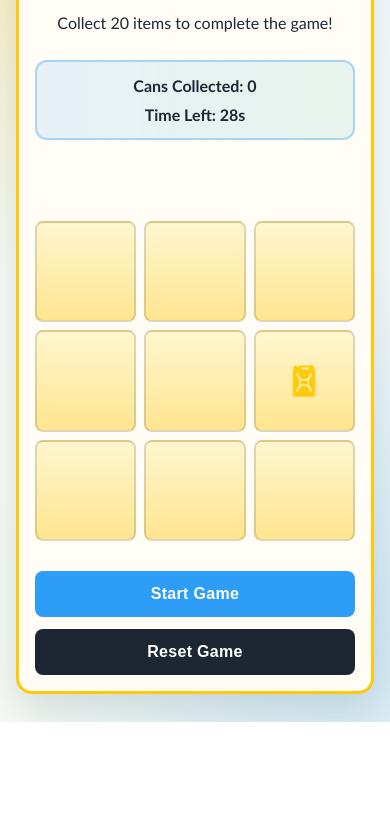
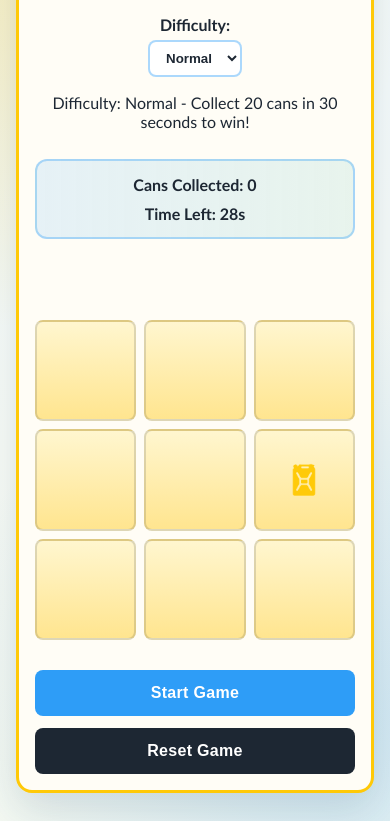
Before and after one commit to Hmoham7/cw-project-week8, a plain HTML site: page index.html in a window 390 px wide. Both pictures are taken after a click on the button "Start Game". Shown: the part 140-961 px from the top of the page. Before the commit the page ends 862 px from the top, so only its background shows below. Drawn offline with Linux system fonts and the light colour scheme.

Commit message:
generated difficulty levels for game by adding premode config

```diff
--- a/index.html
+++ b/index.html
@@ -12,7 +12,15 @@
       <img class="brand-logo" src="img/cw_logo_horizontal.png" alt="charity: water logo">
       <h1>Water Quest</h1>
     </header>
-    <p class="game-instructions">Collect 20 items to complete the game!</p>
+    <div class="difficulty-picker">
+      <label for="difficulty-mode">Difficulty:</label>
+      <select id="difficulty-mode" aria-label="Select game difficulty">
+        <option value="easy">Easy</option>
+        <option value="normal" selected>Normal</option>
+        <option value="hard">Hard</option>
+      </select>
+    </div>
+    <p id="game-instructions" class="game-instructions">Collect 20 items in 30 seconds to win!</p>
     <div class="stats">
       <p>Cans Collected: <span id="current-cans">0</span></p>
       <p>Time Left: <span id="timer">30</span>s</p>
--- a/script.js
+++ b/script.js
@@ -1,12 +1,35 @@
 // Game configuration and state variables
-const GOAL_CANS = 25;        // Total items needed to collect
-const WIN_THRESHOLD = 20;    // Minimum score needed to win
+const DIFFICULTY_SETTINGS = {
+  easy: {
+    label: 'Easy',
+    winThreshold: 15,
+    duration: 40,
+    spawnRate: 1200,
+    missPenalty: 0
+  },
+  normal: {
+    label: 'Normal',
+    winThreshold: 20,
+    duration: 30,
+    spawnRate: 1000,
+    missPenalty: 1
+  },
+  hard: {
+    label: 'Hard',
+    winThreshold: 24,
+    duration: 20,
+    spawnRate: 700,
+    missPenalty: 2
+  }
+};
+
 let currentCans = 0;         // Current number of items collected
 let gameActive = false;      // Tracks if game is currently running
 let spawnInterval;          // Holds the interval for spawning items
-let timer = 30;             // Timer in seconds
+let timer = DIFFICULTY_SETTINGS.normal.duration; // Timer in seconds
 let timerInterval;          // Holds the interval for timer countdown
 let canWasMissed = false;    // Tracks whether the current can was not clicked
+let currentDifficulty = 'normal';
 
 const winningMessages = [
   'Great job! You kept the village hydrated!',
@@ -33,15 +56,17 @@ function createGrid() {
 
 // Ensure the grid is created when the page loads
 createGrid();
+updateInstructionText();
 
 // Spawns a new item in a random grid cell
 function spawnWaterCan() {
   if (!gameActive) return; // Stop if the game is not active
   const cells = document.querySelectorAll('.grid-cell');
+  const difficultyConfig = DIFFICULTY_SETTINGS[currentDifficulty];
 
   // If the previous can was not clicked before respawn, apply a miss penalty.
-  if (canWasMissed) {
-    currentCans = Math.max(0, currentCans - 1);
+  if (canWasMissed && difficultyConfig.missPenalty > 0) {
+    currentCans = Math.max(0, currentCans - difficultyConfig.missPenalty);
     const scoreDisplay = document.getElementById('current-cans');
     if (scoreDisplay) scoreDisplay.textContent = currentCans;
   }
@@ -79,19 +104,44 @@ function spawnWaterCan() {
   }
 }
 
+function updateInstructionText() {
+  const instruction = document.getElementById('game-instructions');
+  const config = DIFFICULTY_SETTINGS[currentDifficulty];
+  if (!instruction || !config) return;
+  instruction.textContent = `Difficulty: ${config.label} - Collect ${config.winThreshold} cans in ${config.duration} seconds to win!`;
+}
+
+function setDifficulty(mode) {
+  if (!DIFFICULTY_SETTINGS[mode]) return;
+  currentDifficulty = mode;
+  updateInstructionText();
+
+  if (!gameActive) {
+    timer = DIFFICULTY_SETTINGS[currentDifficulty].duration;
+    const timerDisplay = document.getElementById('timer');
+    if (timerDisplay) timerDisplay.textContent = timer;
+  }
+}
+
 // Initializes and starts a new game
 function startGame() {
   if (gameActive) return; // Prevent starting a new game if one is already active
+  const difficultyMode = document.getElementById('difficulty-mode');
+  if (difficultyMode) {
+    setDifficulty(difficultyMode.value);
+  }
+
+  const config = DIFFICULTY_SETTINGS[currentDifficulty];
   gameActive = true;
   currentCans = 0;
   canWasMissed = false;
-  timer = 30; // Reset timer
+  timer = config.duration; // Reset timer
   createGrid(); // Set up the game grid
   const scoreDisplay = document.getElementById('current-cans');
   if (scoreDisplay) scoreDisplay.textContent = currentCans;
   const achievements = document.getElementById('achievements');
   if (achievements) achievements.textContent = '';
-  spawnInterval = setInterval(spawnWaterCan, 1000); // Spawn water cans every second
+  spawnInterval = setInterval(spawnWaterCan, config.spawnRate); // Spawn water cans based on difficulty
   // Start timer countdown
   const timerDisplay = document.getElementById('timer');
   if (timerDisplay) timerDisplay.textContent = timer;
@@ -110,13 +160,15 @@ function endGame() {
   clearInterval(spawnInterval); // Stop spawning water cans
   clearInterval(timerInterval); // Stop timer countdown
 
-  const messagePool = currentCans >= WIN_THRESHOLD ? winningMessages : losingMessages;
+  const config = DIFFICULTY_SETTINGS[currentDifficulty];
+  const messagePool = currentCans >= config.winThreshold ? winningMessages : losingMessages;
   const randomMessage = messagePool[Math.floor(Math.random() * messagePool.length)];
+  const resultPrefix = `(${config.label} mode) Score: ${currentCans}/${config.winThreshold}. `;
   const achievements = document.getElementById('achievements');
   if (achievements) {
-    achievements.textContent = randomMessage;
+    achievements.textContent = resultPrefix + randomMessage;
   } else {
-    alert(randomMessage);
+    alert(resultPrefix + randomMessage);
   }
 }
 
@@ -127,7 +179,7 @@ function resetGame() {
   clearInterval(timerInterval);
 
   currentCans = 0;
-  timer = 30;
+  timer = DIFFICULTY_SETTINGS[currentDifficulty].duration;
   createGrid();
 
   const scoreDisplay = document.getElementById('current-cans');
@@ -138,8 +190,17 @@ function resetGame() {
 
   const achievements = document.getElementById('achievements');
   if (achievements) achievements.textContent = '';
+
+  updateInstructionText();
 }
 
 // Set up click handler for the start button
 document.getElementById('start-game').addEventListener('click', startGame);
 document.getElementById('reset-game').addEventListener('click', resetGame);
+
+const difficultyMode = document.getElementById('difficulty-mode');
+if (difficultyMode) {
+  difficultyMode.addEventListener('change', event => {
+    setDifficulty(event.target.value);
+  });
+}
--- a/style.css
+++ b/style.css
@@ -36,6 +36,32 @@ body {
 h1,
 #achievements {
   text-align: center;
+}
+
+.difficulty-picker {
+  display: flex;
+  justify-content: center;
+  align-items: center;
+  gap: 10px;
+  margin-top: 18px;
+}
+
+.difficulty-picker label {
+  font-weight: 700;
+}
+
+.difficulty-picker select {
+  padding: 8px 12px;
+  border: 2px solid rgba(46, 157, 247, 0.4);
+  border-radius: 8px;
+  background: #fff;
+  color: var(--ink);
+  font-weight: 700;
+}
+
+.difficulty-picker select:focus-visible {
+  outline: 3px solid rgba(46, 157, 247, 0.35);
+  outline-offset: 2px;
 }
 
 .brand-header {
@@ -188,6 +214,11 @@ button:active {
     gap: 10px;
   }
 
+  .difficulty-picker {
+    flex-direction: column;
+    gap: 6px;
+  }
+
   .water-can-wrapper {
     width: 64px;
     height: 64px;
```
